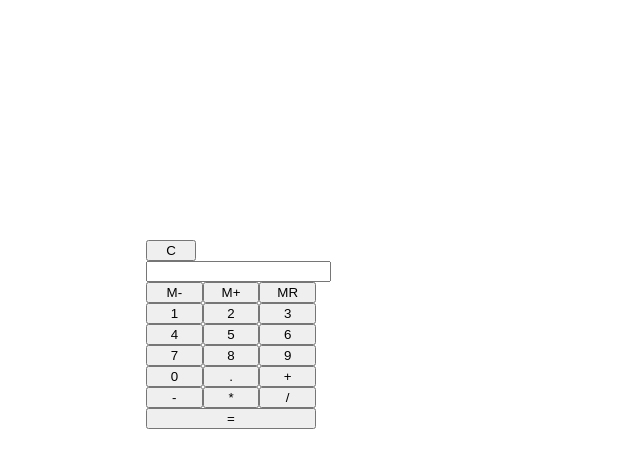
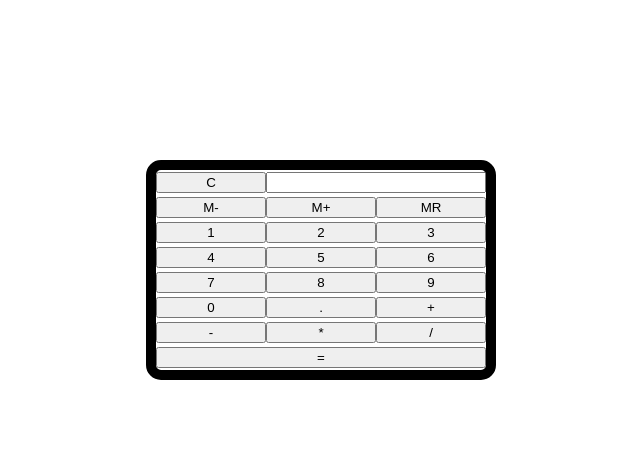
Before and after one commit to ajprado12/Calculator, a plain HTML site: page index.html in a window 1280 px wide. Shown: the whole page, without its empty margins (366-1006 px from the left). Drawn offline with Linux system fonts and the light colour scheme.

Commit message:
Calculator border added

```diff
--- a/style.css
+++ b/style.css
@@ -2,14 +2,18 @@
   display: flex;
   flex-wrap: wrap;
   align-items: center;
-  max-width: 170px;
+  max-width: 330px;
+  height: 200px;
   position: absolute;
-  top: 30%;
+  top: 20%;
   left: 40%;
+  border: 10px solid black;
+  border-radius: 15px;
+  font-weight: bolder;
 }
 
 .container > * {
-  flex: 1 1 50px;
+  flex: 1 1 110px;
 }
 
 #clearButton {
```
